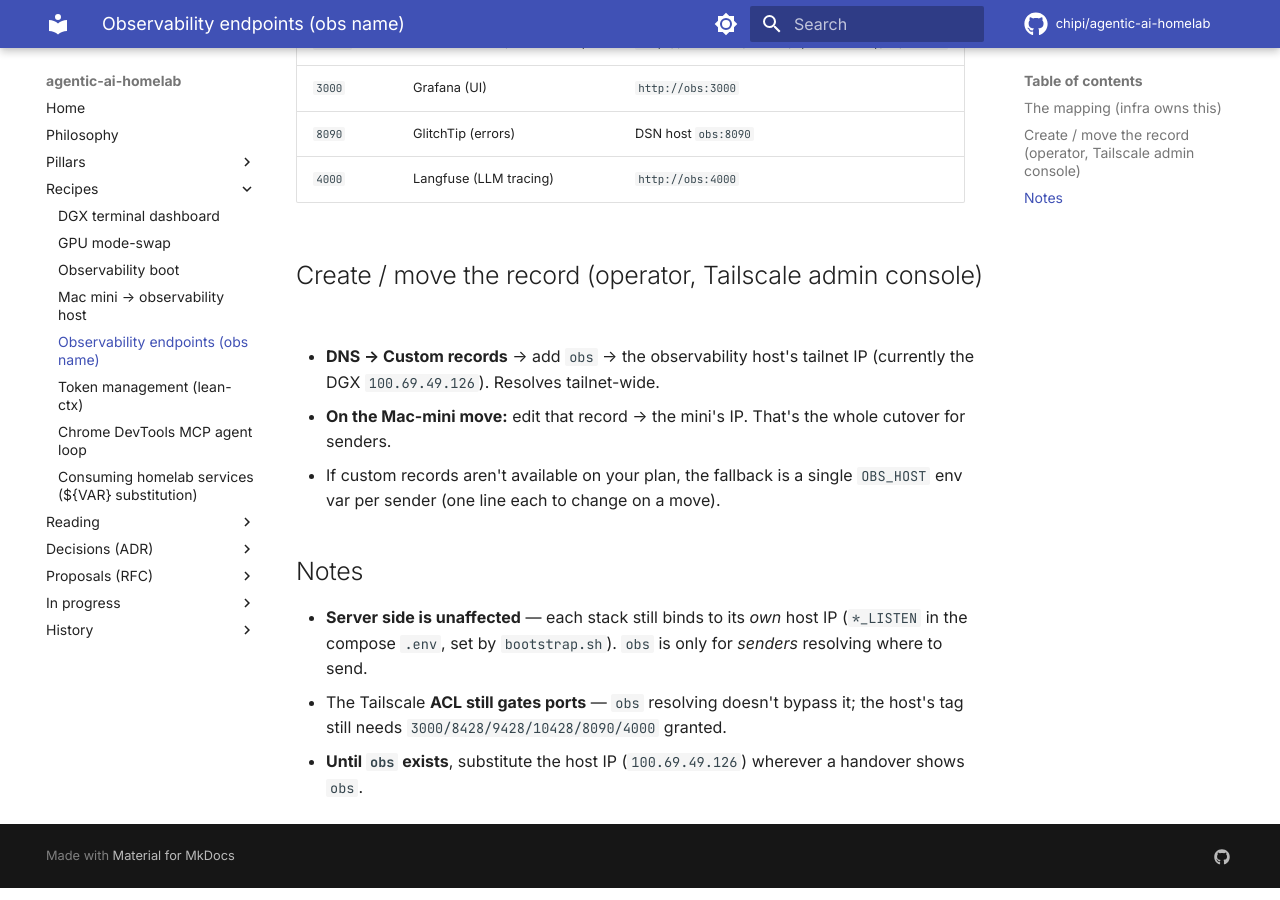
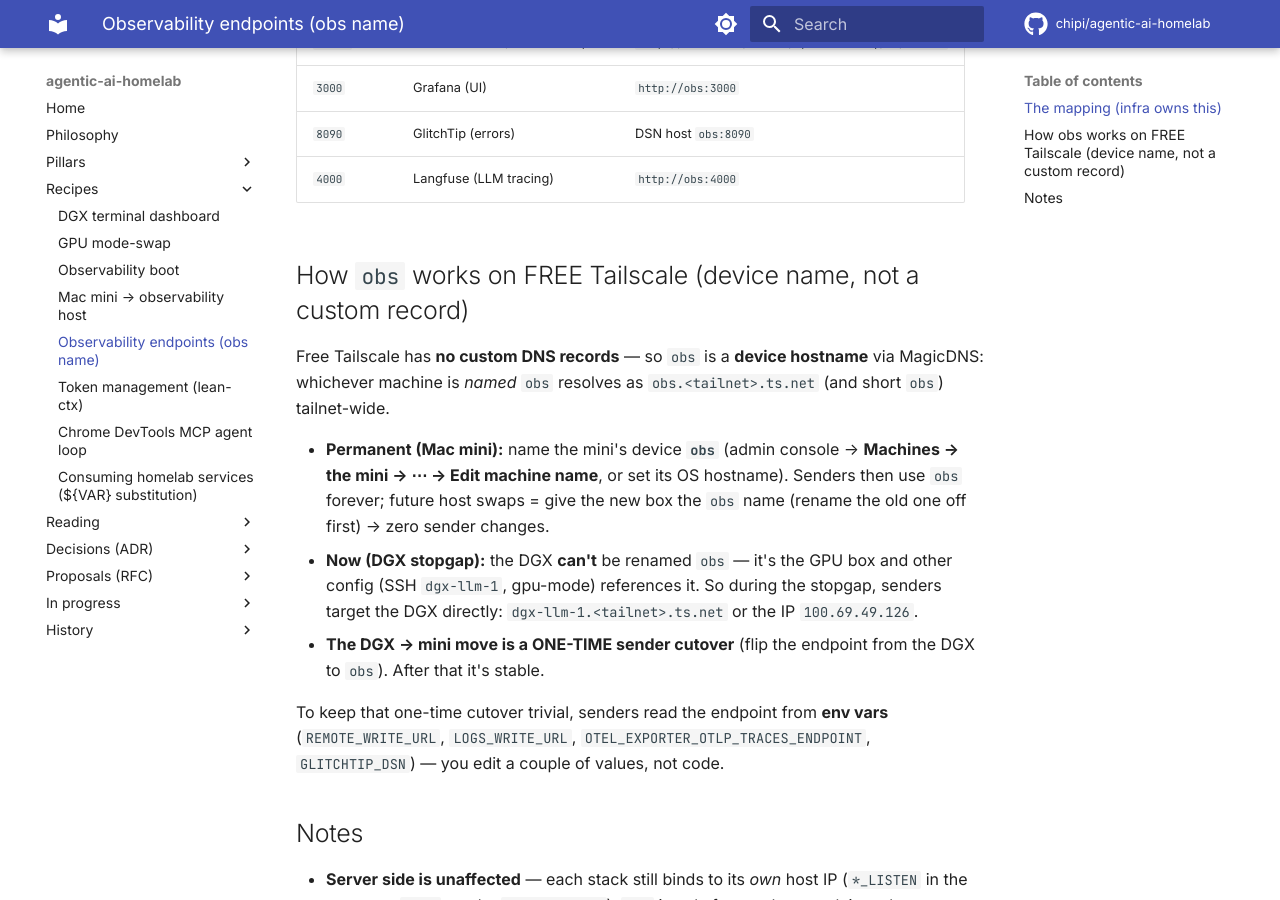
Before and after one commit to chipi/agentic-ai-homelab, an MkDocs documentation site: the page built from docs/recipes/observability-endpoints.md, in a window 1280 px wide and 900 px high, scrolled down 547 px. Built offline with MkDocs 1.6.1 and Material for MkDocs 9.7.7, drawn with Linux system fonts in a browser that asks for light colours; comment, search, counter and statistics services are not loaded.

Commit message:
docs: correct obs to a MagicDNS device name (free Tailscale — no custom records)
Free Tailscale has no custom DNS records, so obs is a device hostname: name the
dedicated obs host (the Mac mini) `obs`. The DGX can't be renamed obs during the
stopgap, so senders use the DGX IP now and do a one-time cutover to obs on the
mini move. Fix the endpoints recipe + the 3 handover notes accordingly.

Co-Authored-By: Claude Opus 4.8 <noreply@anthropic.com>
Claude-Session: https://claude.ai/code/session_01LoBG4mqCvNP1M6HRW393xF

```diff
--- a/docs/recipes/observability-endpoints.md
+++ b/docs/recipes/observability-endpoints.md
@@ -17,14 +17,26 @@ All senders reference the **`obs`** tailnet name, never a host IP. `obs` is a
 | `8090` | GlitchTip (errors) | DSN host `obs:8090` |
 | `4000` | Langfuse (LLM tracing) | `http://obs:4000` |
 
-## Create / move the record (operator, Tailscale admin console)
+## How `obs` works on FREE Tailscale (device name, not a custom record)
 
-- **DNS → Custom records** → add `obs` → the observability host's tailnet IP
-  (currently the DGX `100.69.49.126`). Resolves tailnet-wide.
-- **On the Mac-mini move:** edit that record → the mini's IP. That's the whole
-  cutover for senders.
-- If custom records aren't available on your plan, the fallback is a single
-  `OBS_HOST` env var per sender (one line each to change on a move).
+Free Tailscale has **no custom DNS records** — so `obs` is a **device hostname**
+via MagicDNS: whichever machine is *named* `obs` resolves as `obs.<tailnet>.ts.net`
+(and short `obs`) tailnet-wide.
+
+- **Permanent (Mac mini):** name the mini's device **`obs`** (admin console →
+  **Machines → the mini → ⋯ → Edit machine name**, or set its OS hostname).
+  Senders then use `obs` forever; future host swaps = give the new box the `obs`
+  name (rename the old one off first) → zero sender changes.
+- **Now (DGX stopgap):** the DGX **can't** be renamed `obs` — it's the GPU box and
+  other config (SSH `dgx-llm-1`, gpu-mode) references it. So during the stopgap,
+  senders target the DGX directly: `dgx-llm-1.<tailnet>.ts.net` or the IP
+  `100.69.49.126`.
+- **The DGX → mini move is a ONE-TIME sender cutover** (flip the endpoint from the
+  DGX to `obs`). After that it's stable.
+
+To keep that one-time cutover trivial, senders read the endpoint from **env vars**
+(`REMOTE_WRITE_URL`, `LOGS_WRITE_URL`, `OTEL_EXPORTER_OTLP_TRACES_ENDPOINT`,
+`GLITCHTIP_DSN`) — you edit a couple of values, not code.
 
 ## Notes
 
```
Also changed, not shown: docs/wip/glitchtip-vps-error-tracking-handover.md (+2 -2 lines), docs/wip/observability-vps-collector-handover.md (+2 -2 lines), docs/wip/podcast-otel-traces-handover.md (+2 -2 lines).
